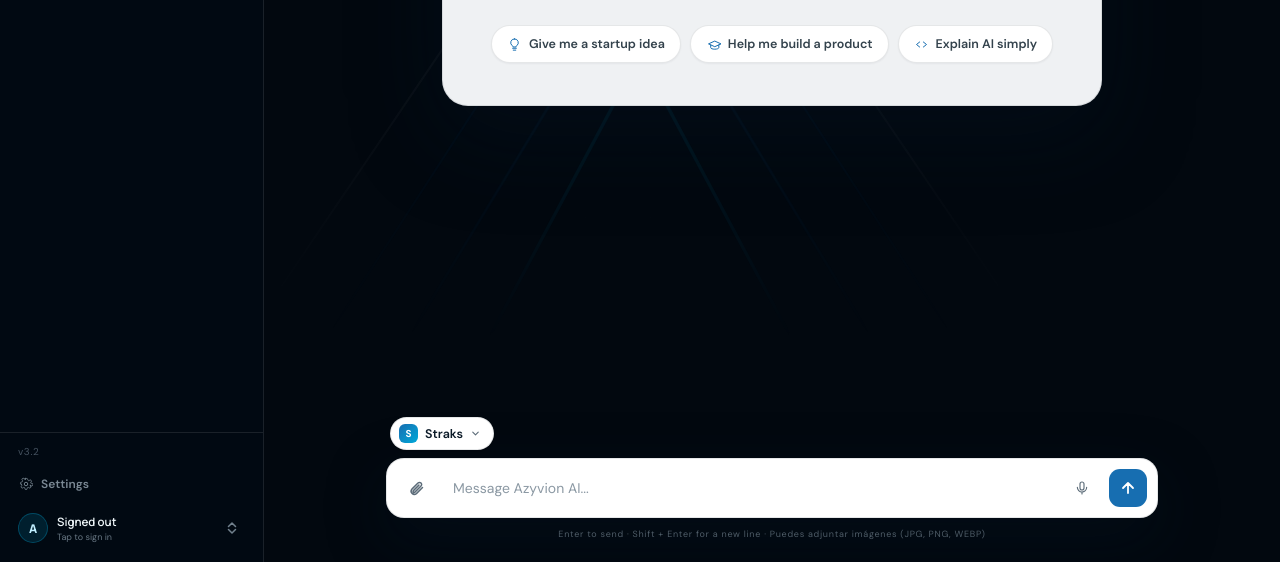
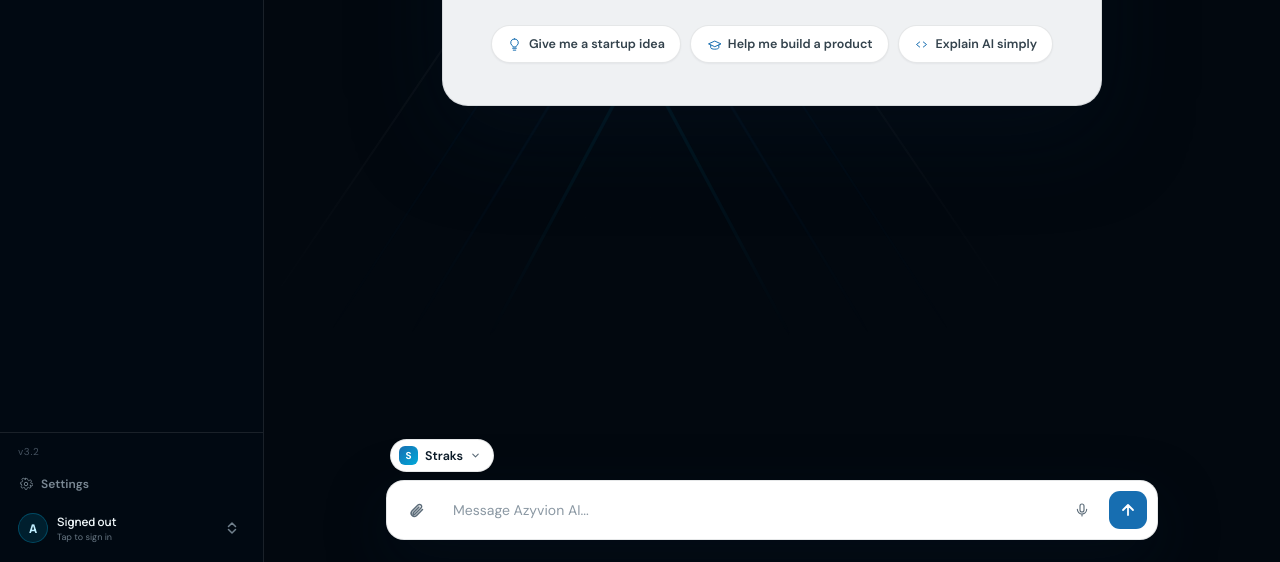
Before and after one commit to azyvion/azyvion-ai, a website: page docs/index.html in a window 1280 px wide. Shown: the part 238-800 px from the top of the page. Drawn offline with Linux system fonts and the light colour scheme; no server answers.

Commit message:
Update index.html

```diff
--- a/docs/index.html
+++ b/docs/index.html
@@ -149,7 +149,6 @@
         </button>
         <button type="submit" id="send" aria-label="Send"><svg width="16" height="16" viewBox="0 0 16 16" fill="none"><path d="M8 13V3M8 3L3 8M8 3L13 8" stroke="currentColor" stroke-width="1.8" stroke-linecap="round" stroke-linejoin="round"/></svg></button>
       </form>
-      <div class="hint" id="composerHint">Enter to send · Shift + Enter for a new line · Puedes adjuntar imágenes (JPG, PNG, WEBP)</div>
     </div>
   </main>
 
```
